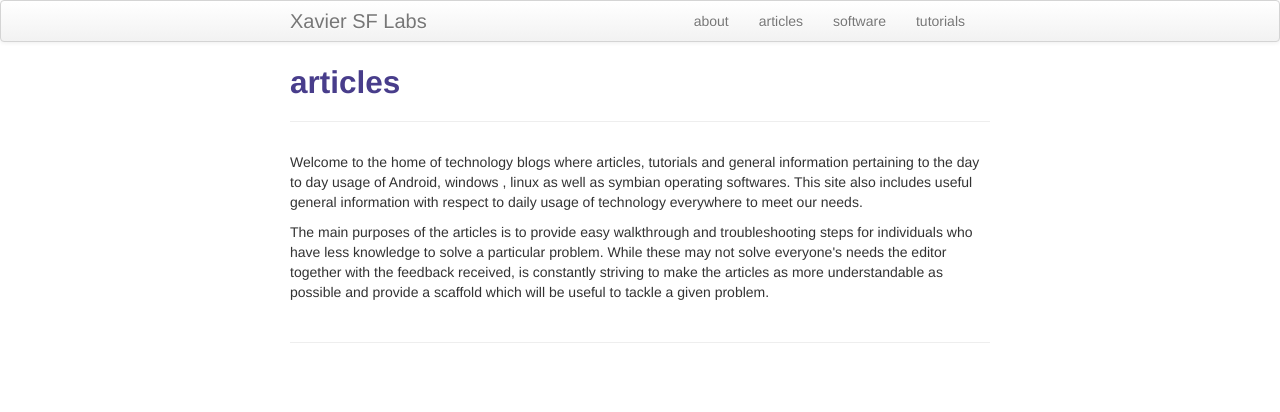
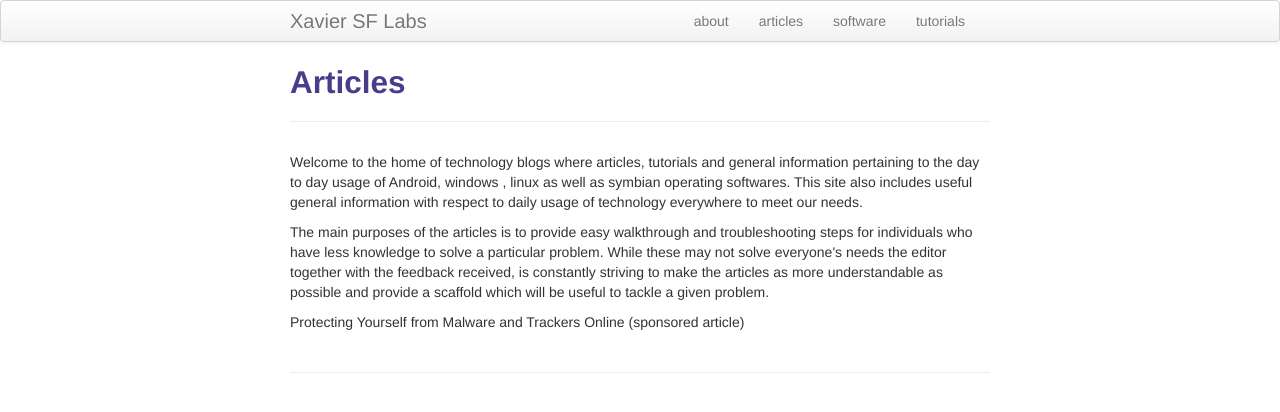
Before and after one commit to fakerat/fakerat.github.io, a Jekyll site: the page built from pages/articles.md, in a window 1280 px wide. Shown: the top 412 px of the page. Built offline with Jekyll 4.4.1, drawn with Linux system fonts in a browser that asks for light colours.

Commit message:
Update articles.md

```diff
--- a/pages/articles.md
+++ b/pages/articles.md
@@ -1,6 +1,6 @@
 ---
 layout: page
-title: articles
+title: Articles
 description: Xavier's articles
 ---
 
@@ -9,3 +9,5 @@ description: Xavier's articles
 This site also includes useful general information with respect to daily usage of technology  everywhere to meet our needs.</p>
 
 <p>The main purposes of the articles is to provide easy walkthrough and troubleshooting steps for individuals who have less knowledge to solve a particular problem. While these may not solve everyone's needs the editor together with the feedback received, is constantly striving to make the articles as more understandable as possible and provide a scaffold which will be useful to tackle a given problem.</p>
+
+Protecting Yourself from Malware and Trackers Online (sponsored article)
```
